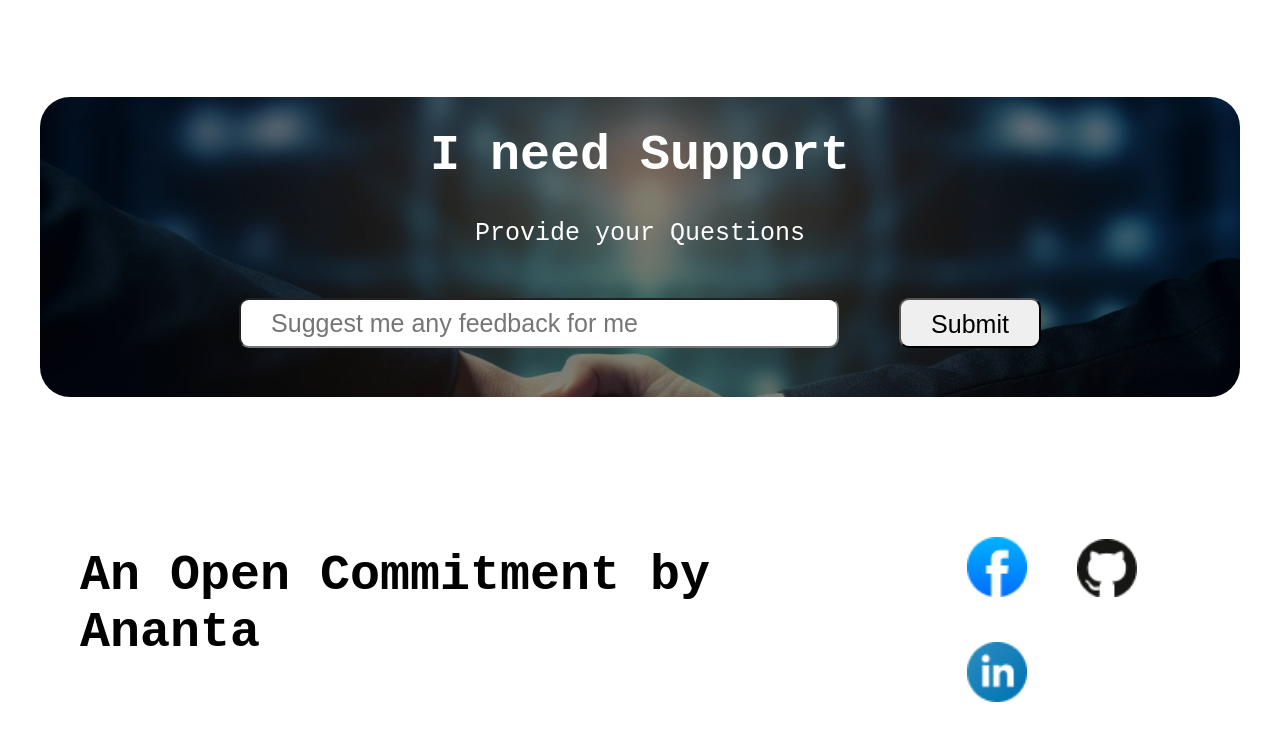
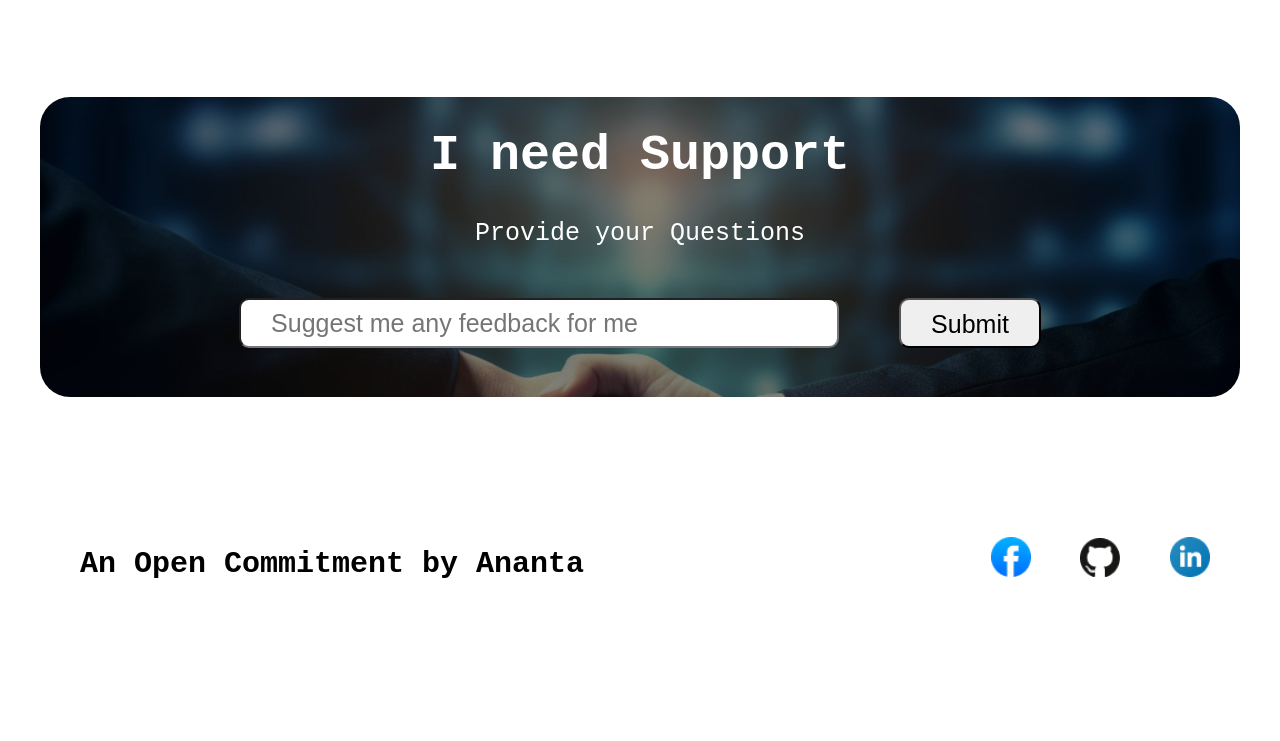
Before and after one commit to IshratShamiemAnanta/web-developer, a plain HTML site: page index.html in a window 1280 px wide. Shown: the part 3585-4326 px from the top of the page. After the commit the page ends 4216 px from the top, so only its background shows below. Drawn offline with Linux system fonts and the light colour scheme; a web font is replaced by a local one.

Commit message:
task completed

```diff
--- a/styles/style.css
+++ b/styles/style.css
@@ -254,9 +254,9 @@ background-color: #e8ad92;
 }
 .footer-content  h3{
   padding: 30px;
-  font-size: 50px;
+  font-size: 30px;
 }
 .footer-icons img{
-  width:100px;
+  width: 80px;
   padding: 20px;
 }
```
